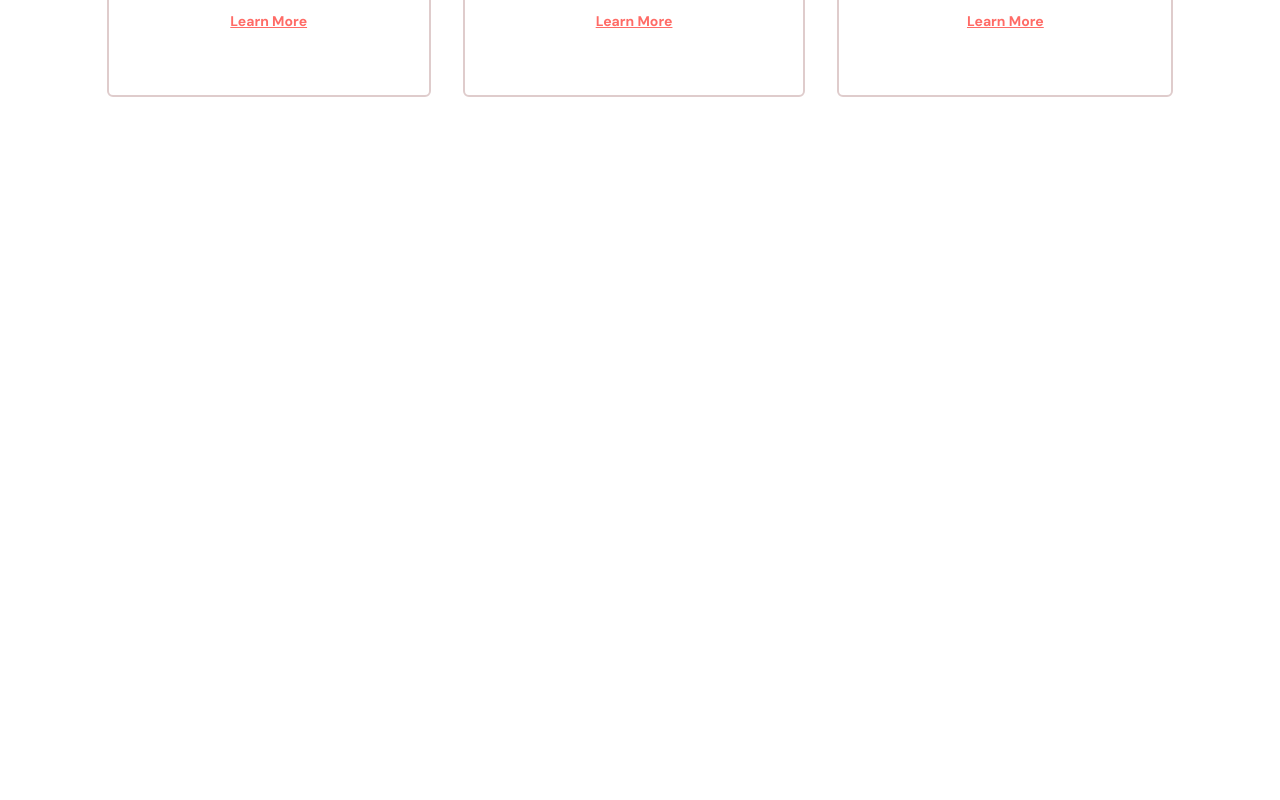
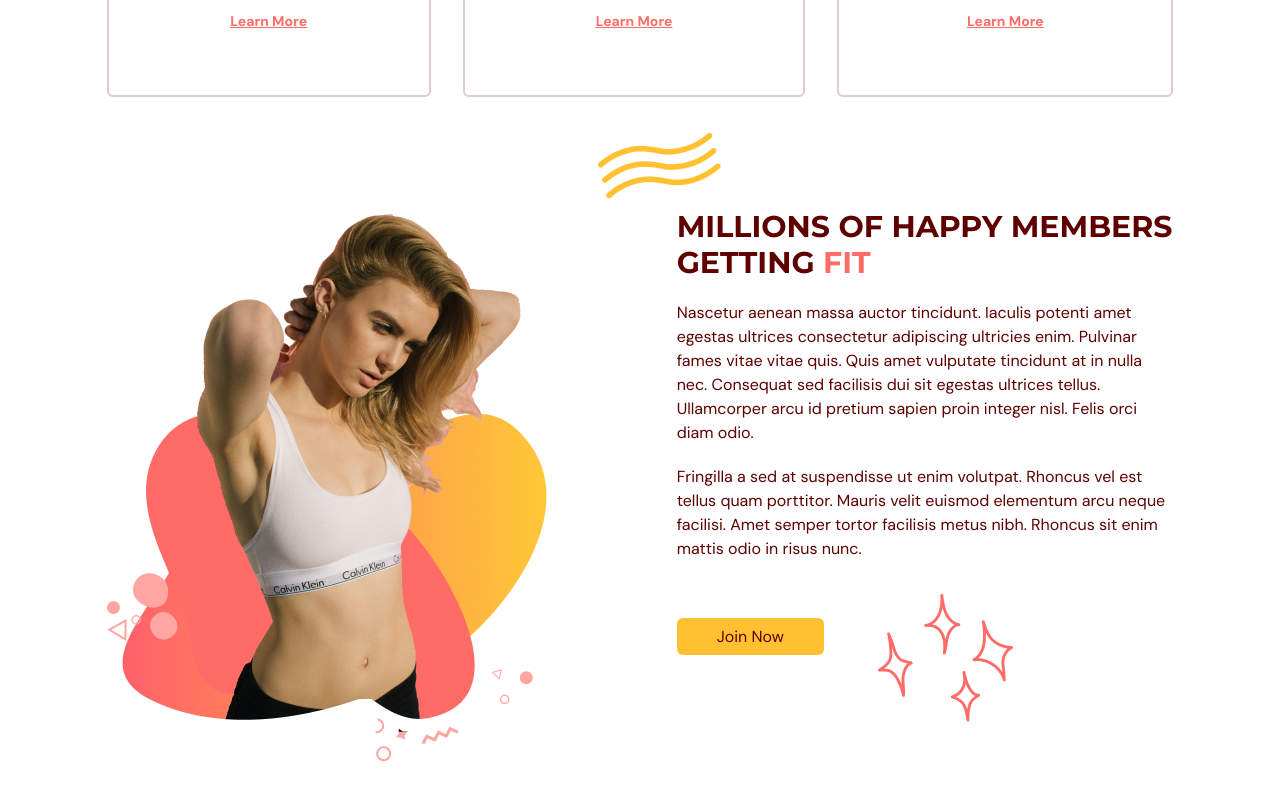
Before and after one commit to Naboon/gym-typescript, a React (Vite) app: page / in a window 1280 px wide. Shown: the part 1287-2087 px from the top of the page. Before the commit the page ends 1600 px from the top, so only its background shows below. Built offline with nearby package versions, Linux system fonts and the light colour scheme.

Commit message:
Add content and animation to benefits scene

```diff
--- a/src/scenes/benefits/index.tsx
+++ b/src/scenes/benefits/index.tsx
@@ -8,6 +8,8 @@
 import { BenefitType, SelectedPage } from "@/shared/types";
 import HText from "@/shared/HText";
 import Benefit from "./Benefit";
+import ActionButton from "@/shared/ActionButton";
+import BenefitsPageGraphic from "@/assets/BenefitsPageGraphic.png";
 
 const benefits: Array<BenefitType> = [
   {
@@ -85,6 +87,76 @@
             />
           ))}
         </motion.div>
+
+        {/* GRAPHICS AND DESCRIPTION */}
+        <div className="item-center mt-16 justify-between gap-20 md:mt-28 md:flex">
+          {/* GRAPHIC */}
+          <img
+            className="mx-auto"
+            alt="benefits-page-graphic"
+            src={BenefitsPageGraphic}
+          />
+
+          {/* DESCRIPTION */}
+          <div>
+            {/* TITLE */}
+            <div className="relative">
+              <div className="before:absolute before:-top-20 before:-left-20 before:z-[-1] before:content-abstractwaves">
+                <motion.div
+                  initial="hidden"
+                  whileInView="visible"
+                  viewport={{ once: true, amount: 0.5 }}
+                  transition={{ duration: 0.5 }}
+                  variants={{
+                    hidden: { opacity: 0, x: 50 },
+                    visible: { opacity: 1, x: 0 },
+                  }}
+                >
+                  <HText>
+                    MILLIONS OF HAPPY MEMBERS GETTING{" "}
+                    <span className="text-primary-500">FIT</span>
+                  </HText>
+                </motion.div>
+              </div>
+            </div>
+
+            {/* DESCRIPTION */}
+            <motion.div
+              initial="hidden"
+              whileInView="visible"
+              viewport={{ once: true, amount: 0.5 }}
+              transition={{ delay: 0.2, duration: 0.5 }}
+              variants={{
+                hidden: { opacity: 0, x: 50 },
+                visible: { opacity: 1, x: 0 },
+              }}
+            >
+              <p className="my-5">
+                Nascetur aenean massa auctor tincidunt. Iaculis potenti amet
+                egestas ultrices consectetur adipiscing ultricies enim. Pulvinar
+                fames vitae vitae quis. Quis amet vulputate tincidunt at in
+                nulla nec. Consequat sed facilisis dui sit egestas ultrices
+                tellus. Ullamcorper arcu id pretium sapien proin integer nisl.
+                Felis orci diam odio.
+              </p>
+              <p className="mb-5">
+                Fringilla a sed at suspendisse ut enim volutpat. Rhoncus vel est
+                tellus quam porttitor. Mauris velit euismod elementum arcu neque
+                facilisi. Amet semper tortor facilisis metus nibh. Rhoncus sit
+                enim mattis odio in risus nunc.
+              </p>
+            </motion.div>
+
+            {/* BUTTON */}
+            <div className="relative mt-16">
+              <div className="before:absolute before:-bottom-20 before:right-40 before:z-[-1] before:content-sparkles">
+                <ActionButton setSelectedPage={setSelectedPage}>
+                  Join Now
+                </ActionButton>
+              </div>
+            </div>
+          </div>
+        </div>
       </motion.div>
     </section>
   );
```
